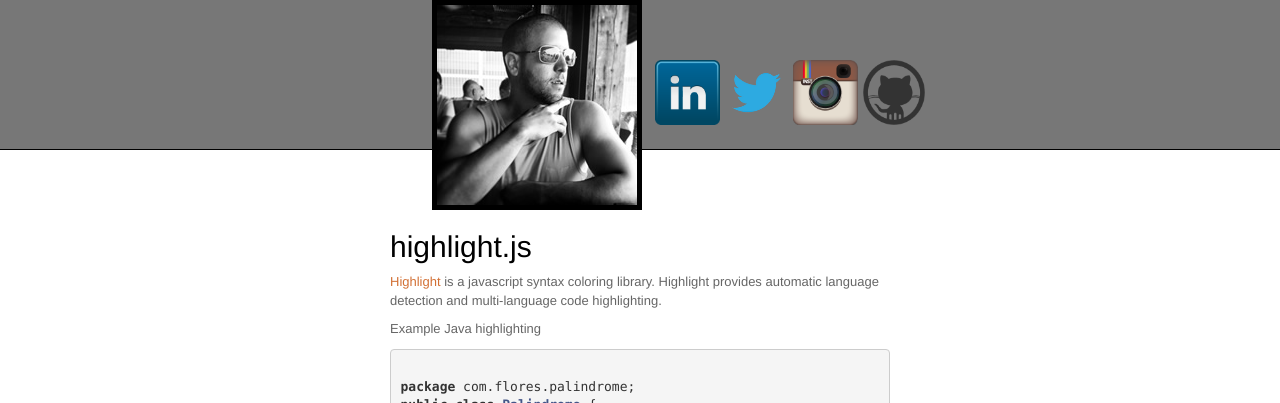
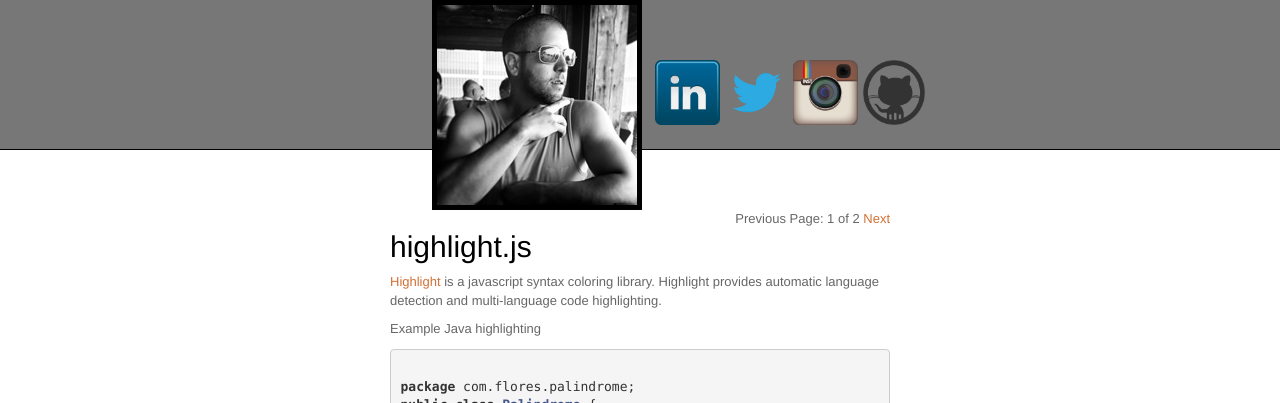
Before and after one commit to Floresj4/floresj4.github.io, a Jekyll site: the page built from index.html, in a window 1280 px wide. Shown: the top 403 px of the page. Built offline with Jekyll 4.4.1, drawn with Linux system fonts in a browser that asks for light colours; nearby versions of some CDN libraries; the list of posts is cut into pages by our own code; some of the changed text lies outside the part shown.

Commit message:
begin enabling pagination

```diff
--- a/_config.yml
+++ b/_config.yml
@@ -1,3 +1,5 @@
 highlighter: rouge
 github: [Repository metadata]
+gems: [jekyll-paginate]
+paginate: 5
 markdown_ext: "markdown,mkdown,mdkn,mkd,md"
--- a/index.html
+++ b/index.html
@@ -2,10 +2,35 @@
 layout: default
 ---
 
-{% for post in site.posts %}
+<!-- Pagination links -->
+<div class="blog-post-nav">
+	<ul>
+		<li>
+		  {% if paginator.previous_page %}
+			<a href="{{ paginator.previous_page_path }}" class="previous">Previous</a>
+		  {% else %}
+			<span class="previous">Previous</span>
+		  {% endif %}
+		</li>
+
+		<li>
+			<span class="page_number ">Page: {{ paginator.page }} of {{ paginator.total_pages }}</span>
+		</li>
+
+		<li>
+		  {% if paginator.next_page %}
+			<a href="{{ paginator.next_page_path }}" class="next">Next</a>
+		  {% else %}
+			<span class="next ">Next</span>
+		  {% endif %}
+		</li>
+	</ul>
+</div>
+
+{% for post in paginator.posts %}
 	<div class='blog-post'>
 		<h2>{{ post.title }}</h2>
-		<div>{{post.content}}</div>
+		<div>{{ post.content }}</div>
 		<div>
 			<ul class='blog-dates'>
 				<li class='post-date'>{{post.date | date: "%-d %B %Y"}}</li>
--- a/style/blog.css
+++ b/style/blog.css
@@ -2,16 +2,31 @@
 ul.blog-dates {
 	list-style:none;
 }
+
+.blog-post-nav ul {
+	float:right;
+	list-style:none;
+	padding-left:0;
+}
+.blog-post-nav ul li {
+	display:inline-block;
+}
+
+.blog-post-nav,
 .blog-post {
-	margin:0 auto 50px;
+	margin:0 auto;
 	font-size:13px;
 	color:#666;
 	width:80%;
 }
+.blog-post {
+	margin-bottom: 50px;
+}
 .blog-post h2 {
 	color:#000;
 }
-.blog-post a {
+.blog-post a,
+.blog-post-nav a {
 	cursor: pointer;
 	text-decoration:none;
 	color: #D27035;
```
